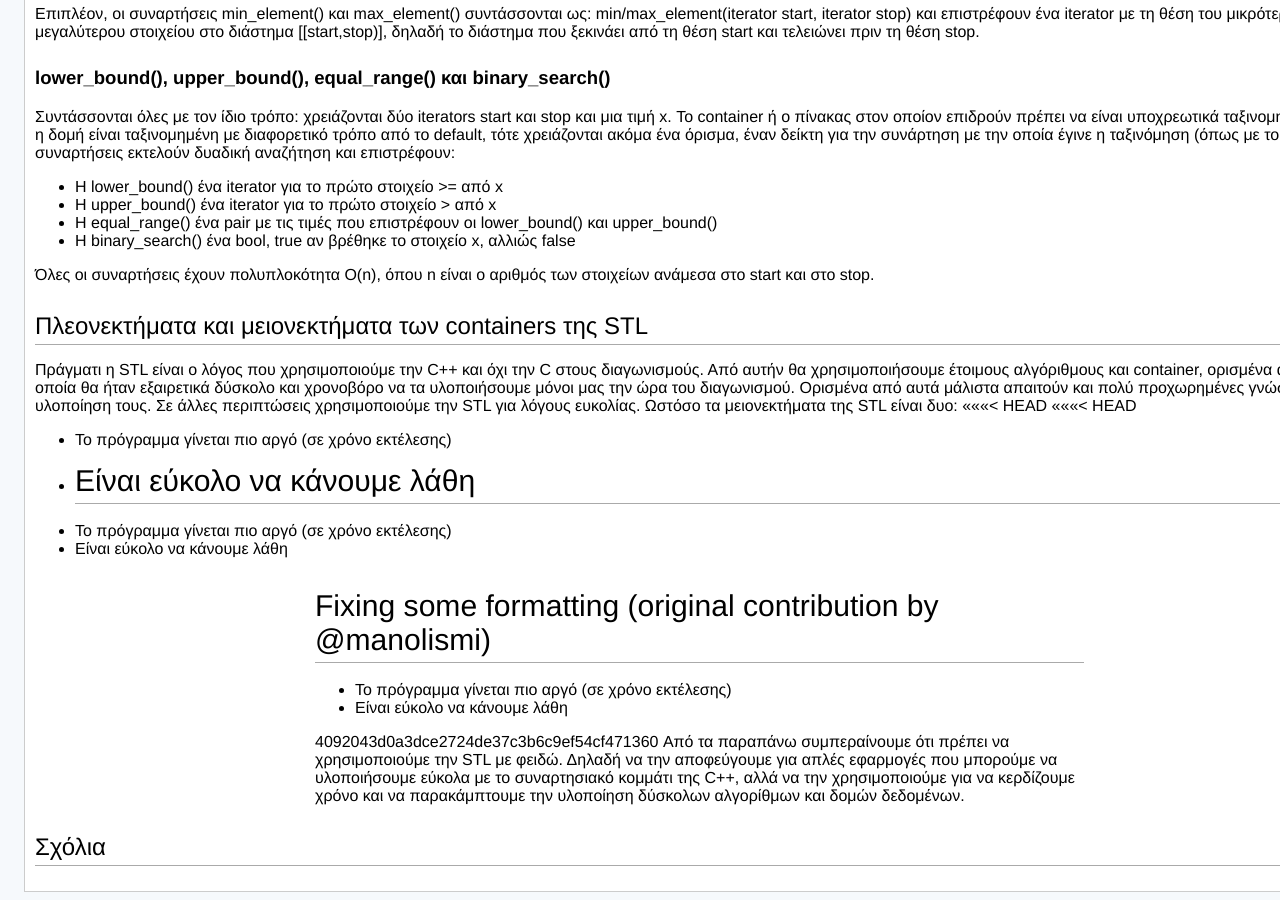
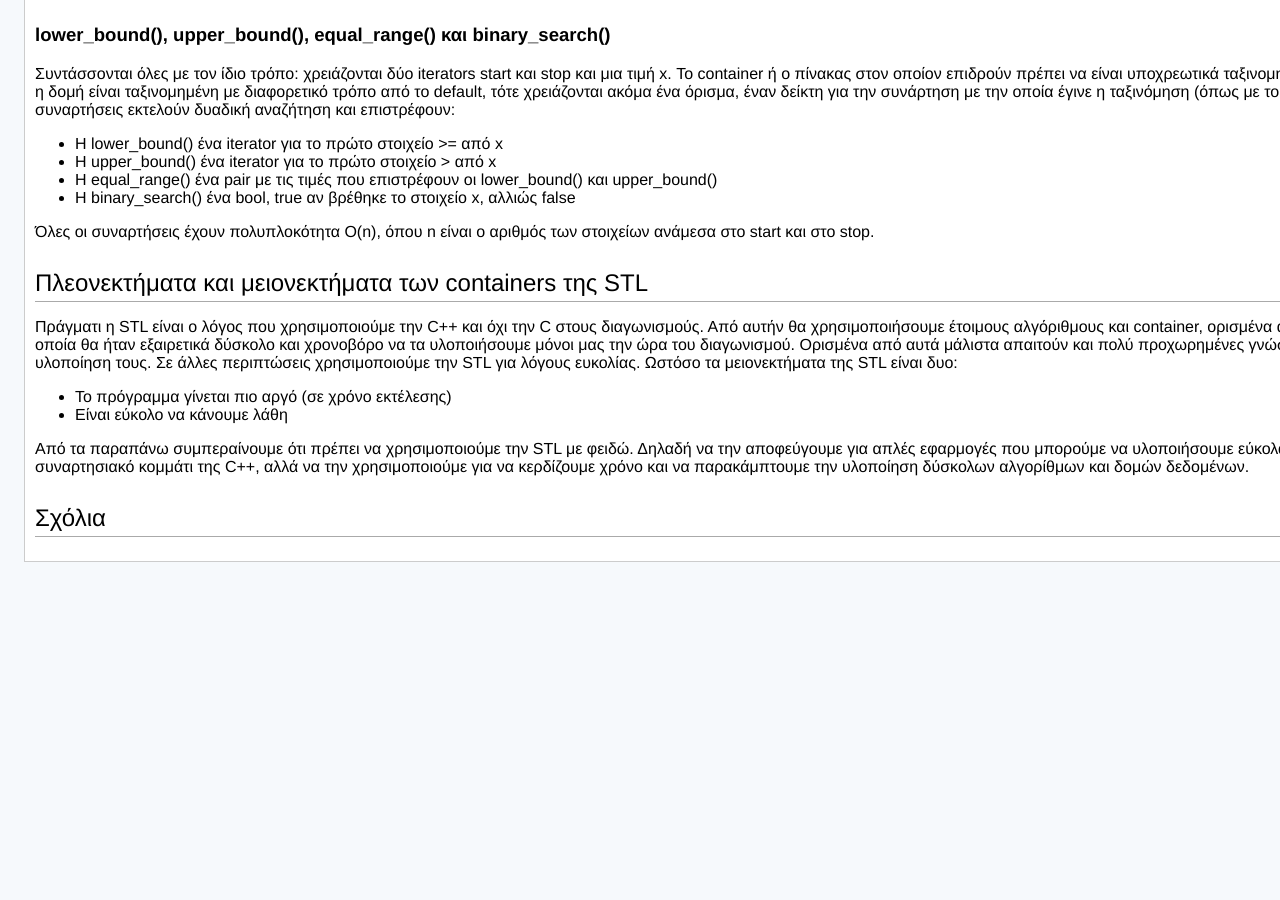
Before and after one commit to kallinikos/kallinikos.github.io, a Jekyll site: the page built from _posts/2017-08-23-STL.md, in a window 1280 px wide and 900 px high, scrolled down 12387 px. Built offline with Jekyll 4.4.1, drawn with Linux system fonts in a browser that asks for light colours; comment, search, counter and statistics services are not loaded; after the commit the page ends 12957 px from its top, so only the background shows below that; some of the changed text lies outside the part shown.

Commit message:
Fixing previous commit

```diff
--- a/_posts/2017-08-23-STL.md
+++ b/_posts/2017-08-23-STL.md
@@ -433,18 +433,8 @@ min/max_element(iterator start, iterator stop)
 
 ## Πλεονεκτήματα και μειονεκτήματα των containers της STL
 Πράγματι η STL είναι ο λόγος που χρησιμοποιούμε την C++ και όχι την C στους διαγωνισμούς. Από αυτήν θα χρησιμοποιήσουμε έτοιμους αλγόριθμους και container, ορισμένα από τα οποία θα ήταν εξαιρετικά δύσκολο και χρονοβόρο να τα υλοποιήσουμε μόνοι μας την ώρα του διαγωνισμού. Ορισμένα από αυτά μάλιστα απαιτούν και πολύ προχωρημένες γνώσεις για την υλοποίηση τους. Σε άλλες περιπτώσεις χρησιμοποιούμε την STL για λόγους ευκολίας. Ωστόσο τα μειονεκτήματα της STL είναι δυο:
-<<<<<<< HEAD
-<<<<<<< HEAD
-+ Το πρόγραμμα γίνεται πιο αργό (σε χρόνο εκτέλεσης)
-+ Είναι εύκολο να κάνουμε λάθη
-=======
+
 * Το πρόγραμμα γίνεται πιο αργό (σε χρόνο εκτέλεσης)
 * Είναι εύκολο να κάνουμε λάθη
 
->>>>>>> Fixing some formatting (original contribution by @manolismi)
-=======
-* Το πρόγραμμα γίνεται πιο αργό (σε χρόνο εκτέλεσης)
-* Είναι εύκολο να κάνουμε λάθη
-
->>>>>>> 4092043d0a3dce2724de37c3b6c9ef54cf471360
 Από τα παραπάνω συμπεραίνουμε ότι πρέπει να χρησιμοποιούμε την STL με φειδώ. Δηλαδή να την αποφεύγουμε για απλές εφαρμογές που μπορούμε να υλοποιήσουμε εύκολα με το συναρτησιακό κομμάτι της C++, αλλά να την χρησιμοποιούμε για να κερδίζουμε χρόνο και να παρακάμπτουμε την υλοποίηση δύσκολων αλγορίθμων και δομών δεδομένων.
```
